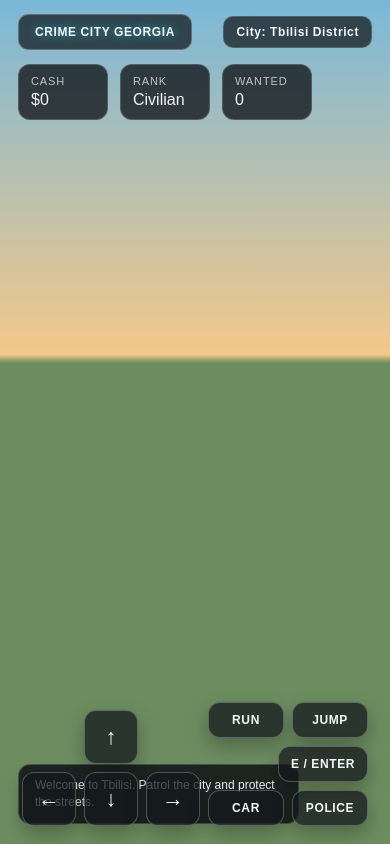
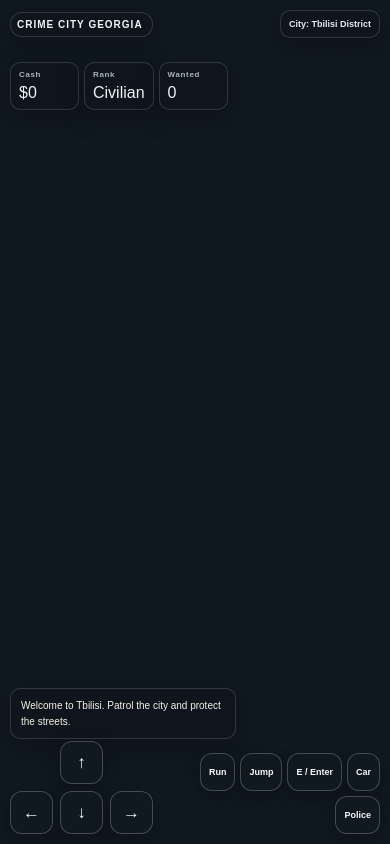
Before and after one commit to emmanuelmateo074-oss/crime-city-georgia, a website built with Vite: page index.html in a window 390 px wide. Built offline with nearby package versions, Linux system fonts and the light colour scheme.

Commit message:
Style the Georgian game HUD and mobile controls

```diff
--- a/src/styles.css
+++ b/src/styles.css
@@ -1,178 +1,55 @@
-* {
-  box-sizing: border-box;
-  -webkit-tap-highlight-color: transparent;
+* { box-sizing: border-box; -webkit-tap-highlight-color: transparent; }
+:root { color-scheme: dark; font-family: Arial, "Noto Sans Georgian", sans-serif; }
+html, body { margin: 0; width: 100%; height: 100%; overflow: hidden; background: #101820; color: #f2f4f6; }
+#app { position: relative; width: 100vw; height: 100dvh; overflow: hidden; }
+#gameCanvas { display: block; width: 100%; height: 100%; touch-action: none; }
+#hud { position: absolute; inset: 0; pointer-events: none; }
+.top-bar { position: absolute; top: max(16px, env(safe-area-inset-top)); left: 18px; right: 18px; display: flex; align-items: center; justify-content: space-between; gap: 12px; }
+.brand, .status, .stat-box, .message-log, .map-card { background: rgba(15, 22, 29, .8); border: 1px solid rgba(255,255,255,.15); box-shadow: 0 8px 26px rgba(0,0,0,.24); backdrop-filter: blur(10px); }
+.brand { padding: 9px 14px 9px 9px; display: flex; align-items: center; gap: 10px; border-radius: 12px; font-size: 13px; font-weight: 800; letter-spacing: .1em; }
+.brand b { color: #80c4f0; }
+.brand-mark { display: grid; place-items: center; width: 34px; height: 34px; border-radius: 9px; color: #101820; background: linear-gradient(135deg,#f3d26b,#e08d43); font-size: 12px; letter-spacing: 0; }
+.status { display: flex; align-items: center; gap: 8px; padding: 10px 13px; border-radius: 10px; color: #e6e9eb; font-size: 12px; font-weight: 650; }
+.live-dot { width: 8px; height: 8px; border-radius: 50%; background: #72d6a0; box-shadow: 0 0 11px #72d6a0; }
+.stats-row { position: absolute; top: 76px; left: 18px; display: flex; gap: 8px; }
+.stat-box { min-width: 90px; padding: 9px 12px; display: grid; gap: 5px; border-radius: 10px; }
+.stat-box .label { color: #aab4bc; font-size: 9px; font-weight: 800; letter-spacing: .08em; }
+.stat-box strong { font-size: 13px; font-weight: 750; }
+.wanted-box strong { color: #ffcc69; }
+.message-log { position: absolute; left: 18px; bottom: 114px; max-width: min(440px, 55vw); padding: 12px 15px; border-radius: 10px; font-size: 12px; line-height: 1.55; color: #f6f1e7; }
+.map-card { position: absolute; right: 18px; bottom: 114px; width: 132px; height: 108px; border-radius: 12px; overflow: hidden; background: rgba(22,33,38,.8); }
+.map-grid { position: absolute; inset: 0; opacity: .25; background-image: linear-gradient(rgba(255,255,255,.25) 1px,transparent 1px),linear-gradient(90deg,rgba(255,255,255,.25) 1px,transparent 1px); background-size: 22px 22px; }
+.map-road { position: absolute; background: #b6aa91; opacity: .8; }
+.road-a { left: 0; right: 0; height: 8px; top: 55%; }
+.road-b { top: 0; bottom: 0; width: 8px; left: 52%; }
+.map-player { position: absolute; top: 43%; left: 47%; color: #ffe083; font-size: 20px; text-shadow: 0 0 8px #f4c759; }
+.map-label { position: absolute; left: 9px; bottom: 7px; font-size: 9px; font-weight: 800; letter-spacing: .08em; color: #e6e0d2; }
+#controls { position: absolute; inset: auto 0 max(15px, env(safe-area-inset-bottom)); display: flex; align-items: end; justify-content: space-between; padding: 0 22px; pointer-events: none; }
+.dpad, .action-buttons { pointer-events: auto; }
+.dpad { display: flex; flex-direction: column; align-items: center; gap: 7px; }
+.dpad-middle { display: flex; gap: 7px; }
+.control-btn, .action-btn { color: #f6f7f8; border: 1px solid rgba(255,255,255,.22); background: rgba(18,26,34,.82); box-shadow: 0 5px 16px rgba(0,0,0,.25); backdrop-filter: blur(8px); font-weight: 800; touch-action: none; }
+.control-btn { width: 48px; height: 48px; border-radius: 14px; font-size: 17px; }
+.action-buttons { display: flex; flex-wrap: wrap; justify-content: end; gap: 7px; max-width: 48vw; }
+.action-btn { min-height: 42px; padding: 0 12px; border-radius: 12px; font-size: 11px; }
+.interact-btn { color: #13202a; background: #e9c463; border-color: #f5d77e; }
+.police-btn { background: #174875; }
+.desktop-help { position: absolute; right: 22px; bottom: 58px; color: rgba(255,255,255,.82); font-size: 10px; text-shadow: 0 2px 6px #000; }
+button:active { transform: scale(.96); filter: brightness(1.2); }
+@media (max-width: 700px) {
+  .top-bar { left: 10px; right: 10px; top: max(10px,env(safe-area-inset-top)); }
+  .brand { font-size: 10px; padding: 6px 9px 6px 6px; gap: 7px; }
+  .brand-mark { width: 29px; height: 29px; }
+  .status { padding: 8px; font-size: 9px; }
+  .stats-row { left: 10px; top: 62px; gap: 5px; }
+  .stat-box { min-width: 69px; padding: 7px 8px; }
+  .stat-box strong { font-size: 10px; }
+  .stat-box .label { font-size: 8px; }
+  .message-log { left: 10px; bottom: 105px; max-width: 58vw; padding: 9px 10px; font-size: 10px; }
+  .map-card { right: 10px; bottom: 105px; width: 92px; height: 78px; }
+  #controls { padding: 0 10px; bottom: max(10px,env(safe-area-inset-bottom)); }
+  .control-btn { width: 43px; height: 43px; border-radius: 12px; }
+  .action-buttons { max-width: 60vw; gap: 5px; }
+  .action-btn { min-height: 38px; padding: 0 8px; font-size: 9px; }
+  .desktop-help { display: none; }
 }
-
-html, body {
-  margin: 0;
-  width: 100%;
-  height: 100%;
-  overflow: hidden;
-  font-family: Arial, Helvetica, sans-serif;
-  background: #0d1117;
-  color: #f4f7fb;
-}
-
-body {
-  position: relative;
-}
-
-#app {
-  position: relative;
-  width: 100vw;
-  height: 100vh;
-}
-
-#gameCanvas {
-  display: block;
-  width: 100%;
-  height: 100%;
-  background: linear-gradient(#7ab8d8, #f3c88a 42%, #6d8d60 43%);
-}
-
-#hud {
-  position: absolute;
-  inset: 0;
-  pointer-events: none;
-}
-
-.top-bar {
-  position: absolute;
-  top: 14px;
-  left: 18px;
-  right: 18px;
-  display: flex;
-  justify-content: space-between;
-  align-items: center;
-  font-weight: 700;
-  letter-spacing: 0.05em;
-}
-
-.brand {
-  background: rgba(15, 18, 20, 0.7);
-  padding: 10px 16px;
-  border-radius: 10px;
-  border: 1px solid rgba(255,255,255,0.25);
-  text-shadow: 0 0 10px rgba(19, 217, 255, 0.6);
-}
-
-.status {
-  background: rgba(15, 18, 20, 0.7);
-  padding: 8px 12px;
-  border-radius: 10px;
-  border: 1px solid rgba(255,255,255,0.16);
-  font-size: 12px;
-}
-
-.stats-row {
-  position: absolute;
-  top: 64px;
-  left: 18px;
-  display: flex;
-  gap: 12px;
-}
-
-.stat-box {
-  min-width: 90px;
-  background: rgba(10, 12, 16, 0.74);
-  border: 1px solid rgba(255,255,255,0.18);
-  border-radius: 12px;
-  padding: 10px 12px;
-  display: flex;
-  flex-direction: column;
-  gap: 4px;
-  backdrop-filter: blur(4px);
-}
-
-.stat-box .label {
-  font-size: 11px;
-  color: rgba(255,255,255,0.7);
-  text-transform: uppercase;
-  letter-spacing: 0.08em;
-}
-
-.message-log {
-  position: absolute;
-  left: 18px;
-  bottom: 20px;
-  max-width: min(520px, 68vw);
-  background: rgba(9, 12, 18, 0.8);
-  border: 1px solid rgba(255,255,255,0.2);
-  border-radius: 12px;
-  padding: 12px 16px;
-  font-size: 14px;
-  line-height: 1.4;
-}
-
-#controls {
-  position: absolute;
-  left: 0;
-  right: 0;
-  bottom: 18px;
-  display: flex;
-  justify-content: space-between;
-  align-items: end;
-  pointer-events: none;
-  padding: 0 22px;
-}
-
-.dpad {
-  pointer-events: auto;
-  display: flex;
-  flex-direction: column;
-  align-items: center;
-  gap: 8px;
-}
-
-.dpad-middle {
-  display: flex;
-  gap: 8px;
-}
-
-.control-btn,
-.action-btn {
-  border: 1px solid rgba(255,255,255,0.25);
-  background: rgba(20, 24, 28, 0.75);
-  color: #f4f7fb;
-  border-radius: 12px;
-  font-weight: 700;
-  box-shadow: 0 8px 20px rgba(0,0,0,0.28);
-}
-
-.control-btn {
-  width: 54px;
-  height: 54px;
-  font-size: 22px;
-}
-
-.action-buttons {
-  pointer-events: auto;
-  display: flex;
-  flex-wrap: wrap;
-  justify-content: flex-end;
-  gap: 8px;
-  max-width: 46vw;
-}
-
-.action-btn {
-  min-width: 76px;
-  padding: 10px 12px;
-  font-size: 12px;
-  text-transform: uppercase;
-  letter-spacing: 0.05em;
-}
-
-@media (max-width: 860px) {
-  .top-bar {
-    font-size: 12px;
-  }
-
-  .message-log {
-    max-width: 72vw;
-    font-size: 12px;
-  }
-
-  .action-buttons {
-    max-width: 52vw;
-  }
-}
```
